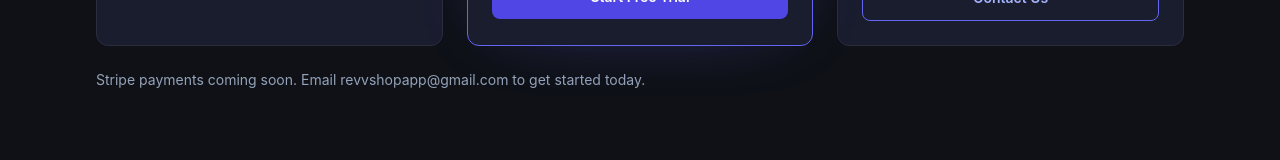
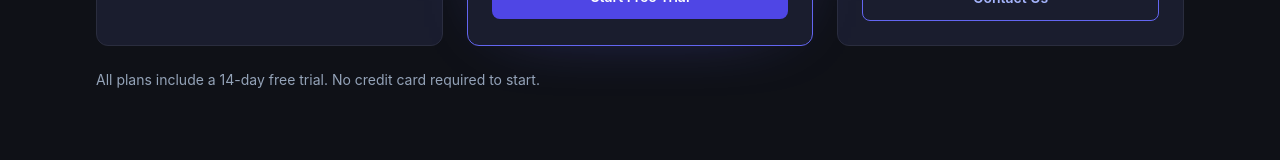
Before and after one commit to Zordon7-pixel/Revv, a React (Vite) app in the folder frontend/: page / in a window 1280 px wide. Shown: the part 2010-2170 px from the top of the page. Built offline with nearby package versions, Linux system fonts and the light colour scheme.

Commit message:
fix: update landing page pricing CTA - remove coming soon disclaimer

```diff
--- a/frontend/src/pages/Landing.jsx
+++ b/frontend/src/pages/Landing.jsx
@@ -220,7 +220,7 @@ export default function Landing() {
             </article>
           </div>
           <p className="mt-6 text-sm text-slate-400">
-            Stripe payments coming soon. Email revvshopapp@gmail.com to get started today.
+            All plans include a 14-day free trial. No credit card required to start.
           </p>
         </div>
       </section>
```
Also changed, not shown: 7 other files (tests, documents, lock files or other folders).
